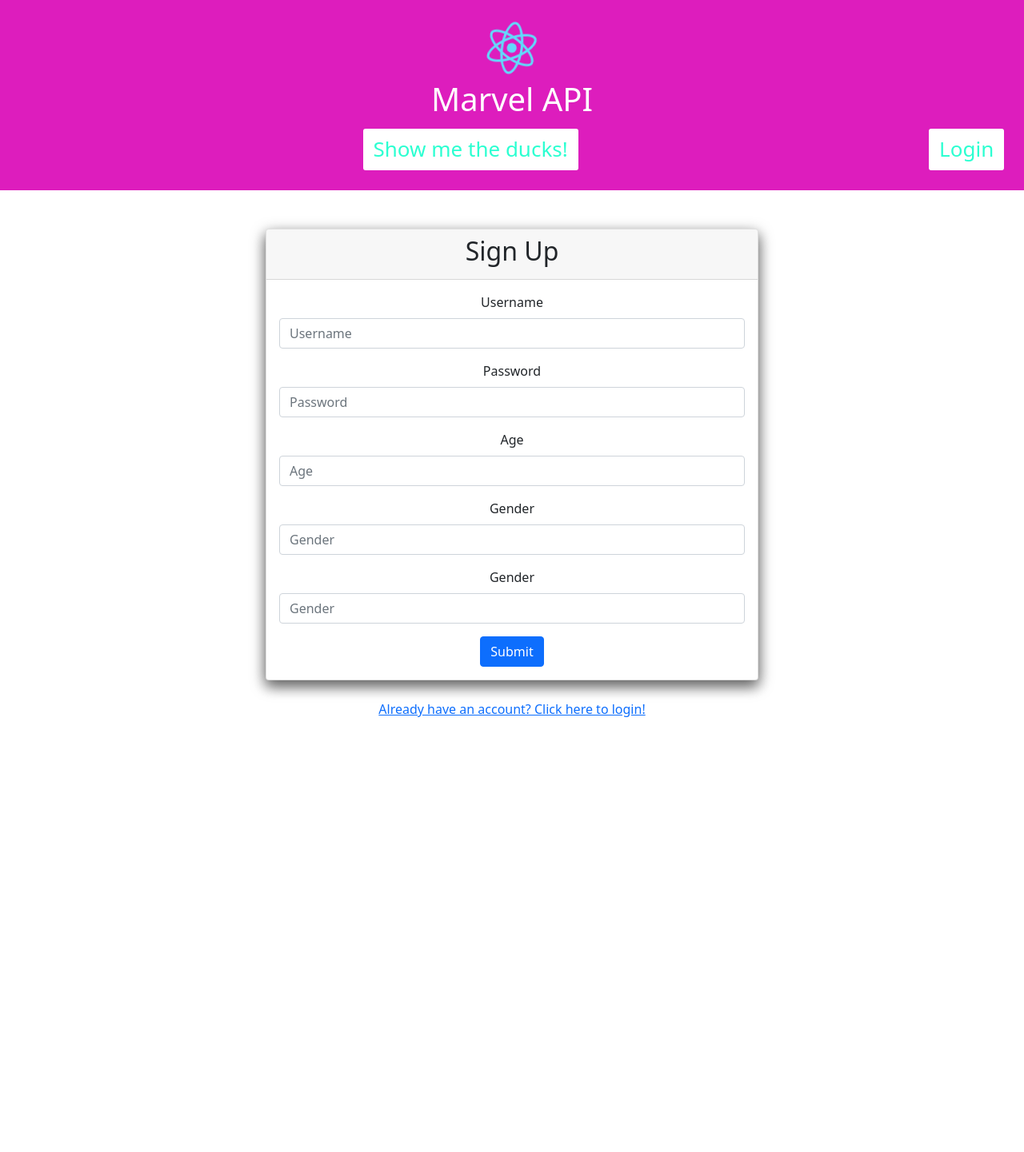
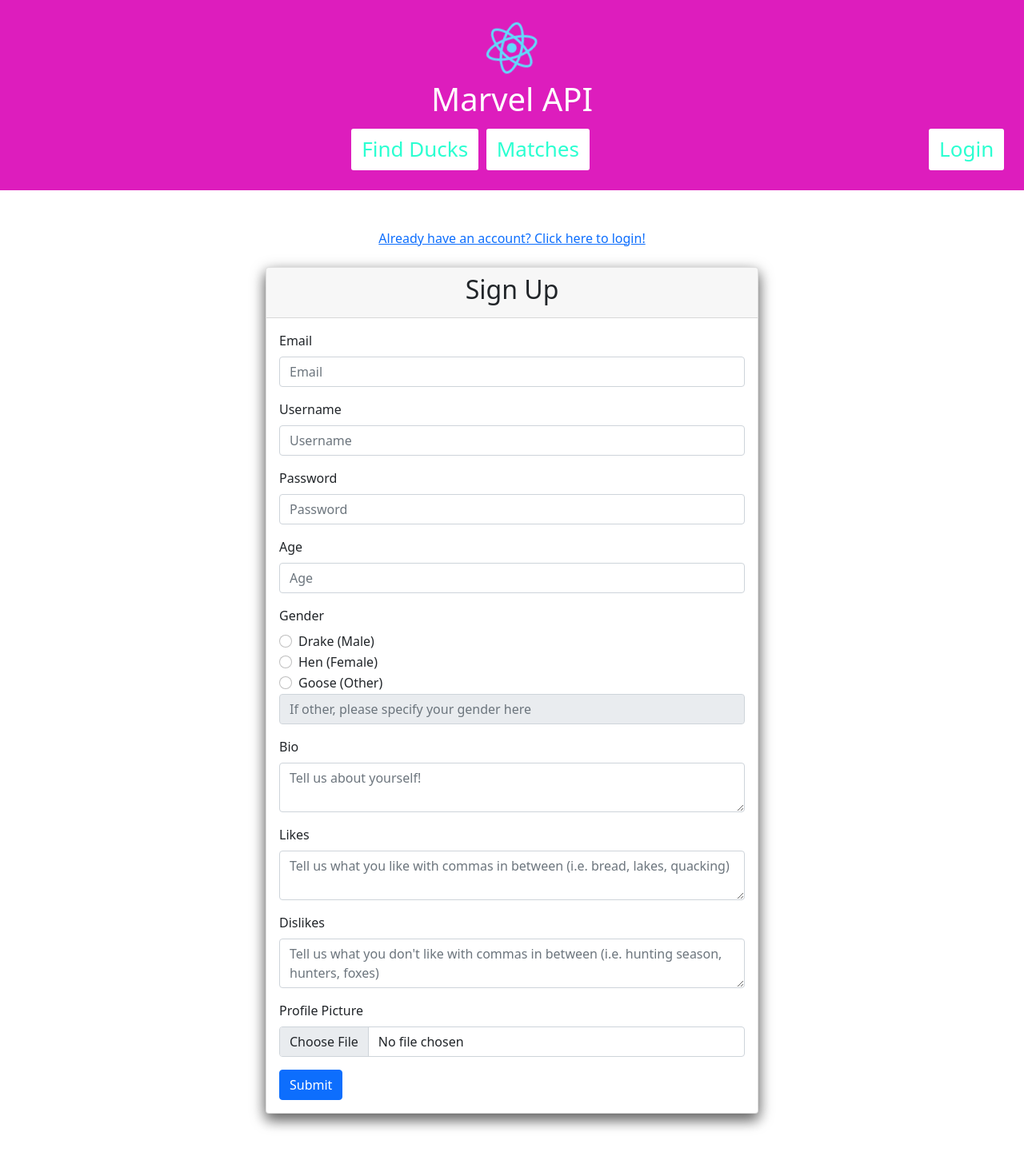
Before and after one commit to MspMarik/datingducks, a React (Create React App) app in the folder client/: page /signup in a window 1280 px wide. Shown: the whole page at 80% size. Before the commit the page ends 899 px from the top, so only its background shows below. Built offline with nearby package versions, Linux system fonts and the light colour scheme.

Commit message:
finished login page html, tweak to login page added matches page

```diff
--- a/client/src/App.js
+++ b/client/src/App.js
@@ -4,6 +4,7 @@
 import Home from "./components/Home";
 import Login from "./components/Login";
 import Signup from "./components/Signup";
+import Matches from "./components/Matches";
 import { BrowserRouter as Router, Route, Link, Routes } from "react-router-dom";
 
 function App() {
@@ -14,8 +15,11 @@
                     <img src={logo} className="App-logo" alt="logo" />
                     <h1 className="App-title">Marvel API</h1>
                     <div className="w-100">
-                        <Link className="showlink float-center" to="/">
-                            Show me the ducks!
+                        <Link id="ducksTab" className="showlink float-center" to="/">
+                            Find Ducks
+                        </Link>
+                        <Link id="matchesTab" className="showlink float-center" to="/matches">
+                            Matches
                         </Link>
                         <Link className="showlink float-end" to="/login">
                             Login
@@ -35,6 +39,7 @@
                         <Route exact path="/" element={<Home />} />
                         <Route exact path="/login" element={<Login />} />
                         <Route exact path="/signup" element={<Signup />} />
+                        <Route exact path="/signup" element={<Matches />} />
                     </Routes>
                 </div>
             </div>
--- a/client/src/components/Login.js
+++ b/client/src/components/Login.js
@@ -29,11 +29,14 @@
     } else {
         return (
             <div className="container align-self-center" style={{ width: "40rem" }}>
+                <Link className="signuponloginpagelink mb-4" to="/signup">
+                    Don't have an account? Click here to sign up!
+                </Link>
                 <Card className="card-shadow">
                     <Card.Header>
                         <h2>Login</h2>
                     </Card.Header>
-                    <Form className="p-3">
+                    <Form className="p-3 text-start">
                         <Form.Group className="mb-3" controlId="loginUser">
                             <Form.Label>Username</Form.Label>
                             <Form.Control type="username" placeholder="Username" />
@@ -48,9 +51,6 @@
                         </Button>
                     </Form>
                 </Card>
-                <Link className="signuponloginpagelink mt-4" to="/signup">
-                    Don't have an account? Click here to sign up!
-                </Link>
             </div>
         );
     }
--- a/client/src/components/Signup.js
+++ b/client/src/components/Signup.js
@@ -14,11 +14,46 @@
 
 const Home = () => {
     const [loading, setLoading] = useState(true);
+    const [validated, setValidated] = useState(false);
 
     useEffect(() => {
         setLoading(true);
         setLoading(false);
     }, []);
+
+    const handleSubmit = (event) => {
+        const form = event.currentTarget;
+        if (form.checkValidity() === false) {
+            event.preventDefault();
+            event.stopPropagation();
+        }
+
+        setValidated(true);
+    };
+
+    function mGender() {
+        document.getElementById("mGender").setAttribute("required", "");
+        document.getElementById("oGender").removeAttribute("required");
+        document.getElementById("fGender").removeAttribute("required");
+        document.getElementById("oGenderText").setAttribute("disabled", "");
+        document.getElementById("oGenderText").removeAttribute("required");
+    }
+
+    function fGender() {
+        document.getElementById("fGender").setAttribute("required", "");
+        document.getElementById("mGender").removeAttribute("required");
+        document.getElementById("oGender").removeAttribute("required");
+        document.getElementById("oGenderText").setAttribute("disabled", "");
+        document.getElementById("oGenderText").removeAttribute("required");
+    }
+
+    function oGender() {
+        document.getElementById("oGender").setAttribute("required", "");
+        document.getElementById("mGender").removeAttribute("required");
+        document.getElementById("fGender").removeAttribute("required");
+        document.getElementById("oGenderText").removeAttribute("disabled");
+        document.getElementById("oGenderText").setAttribute("required", "");
+    }
 
     if (loading) {
         return (
@@ -28,41 +63,60 @@
         );
     } else {
         return (
-            <div className="container align-self-center" style={{ width: "40rem" }}>
+            <div className="container align-self-center mb-5" style={{ width: "40rem" }}>
+                <Link className="signuponloginpagelink mb-4" to="/login">
+                    Already have an account? Click here to login!
+                </Link>
                 <Card className="card-shadow">
                     <Card.Header>
                         <h2>Sign Up</h2>
                     </Card.Header>
-                    <Form className="p-3">
+                    <Form className="p-3 text-start" noValidate validated={validated} onSubmit={handleSubmit}>
+                        <Form.Group className="mb-3" controlId="signupEmail">
+                            <Form.Label>Email</Form.Label>
+                            <Form.Control type="email" placeholder="Email" required />
+                        </Form.Group>
                         <Form.Group className="mb-3" controlId="signupUser">
                             <Form.Label>Username</Form.Label>
-                            <Form.Control type="username" placeholder="Username" />
+                            <Form.Control type="username" placeholder="Username" required />
                         </Form.Group>
-
                         <Form.Group className="mb-3" controlId="signupPass">
                             <Form.Label>Password</Form.Label>
-                            <Form.Control type="password" placeholder="Password" />
+                            <Form.Control type="password" placeholder="Password" required />
                         </Form.Group>
                         <Form.Group className="mb-3" controlId="signupAge">
                             <Form.Label>Age</Form.Label>
-                            <Form.Control type="age" placeholder="Age" />
+                            <Form.Control type="number" placeholder="Age" required />
                         </Form.Group>
-                        <Form.Group className="mb-3" controlId="signupGender">
+                        <Form.Group className="mb-3" controlId="signupGender" key="signupGender">
                             <Form.Label>Gender</Form.Label>
-                            <Form.Control type="gender" placeholder="Gender" />
+                            <Form.Check name="signupGender" id="mGender" type="radio" value="Drake (Male)" label="Drake (Male)" onClick={mGender} required />
+                            <Form.Check name="signupGender" id="fGender" type="radio" value="Hen (Female)" label="Hen (Female)" onClick={fGender} required />
+                            <Form.Check name="signupGender" id="oGender" type="radio" value="Goose (Other)" label="Goose (Other)" onClick={oGender} required />
+                            <Form.Control id="oGenderText" type="text" placeholder="If other, please specify your gender here" disabled />
                         </Form.Group>
-                        <Form.Group className="mb-3" controlId="signupGender">
-                            <Form.Label>Gender</Form.Label>
-                            <Form.Control type="gender" placeholder="Gender" />
+                        <Form.Group className="mb-3" controlId="signupBio">
+                            <Form.Label>Bio</Form.Label>
+                            <Form.Control type="text" placeholder="Tell us about yourself!" as="textarea" required />
+                        </Form.Group>
+                        <Form.Group className="mb-3" controlId="signupLikes">
+                            <Form.Label>Likes</Form.Label>
+                            <Form.Control type="text" placeholder="Tell us what you like with commas in between (i.e. bread, lakes, quacking)" as="textarea" required />
+                        </Form.Group>
+                        <Form.Group className="mb-3" controlId="signupDislikes">
+                            <Form.Label>Dislikes</Form.Label>
+                            <Form.Control type="text" placeholder="Tell us what you don't like with commas in between (i.e. hunting season, hunters, foxes)" as="textarea" required />
+                        </Form.Group>
+                        <Form.Group controlId="signupPic" className="mb-3">
+                            <Form.Label>Profile Picture</Form.Label>
+                            <Form.Control type="file" accept="image/png, image/jpeg, image/jpg, image/webp, image/gif, image/svg, image/bmp" required />
+                            {/* <Form.File type="file" onChange={(e) => console.log(e.target.files[0])} label="Profile Picture" accept=".png,.jpg,.jpeg,.webp" /> */}
                         </Form.Group>
                         <Button variant="primary" type="submit">
                             Submit
                         </Button>
                     </Form>
                 </Card>
-                <Link className="signuponloginpagelink mt-4" to="/login">
-                    Already have an account? Click here to login!
-                </Link>
             </div>
         );
     }
```
Also changed, not shown: client/src/components/Series.js (deleted, +0 -88 lines), client/src/components/Matches.js (added), 2 other files (tests, documents, lock files or other folders).
